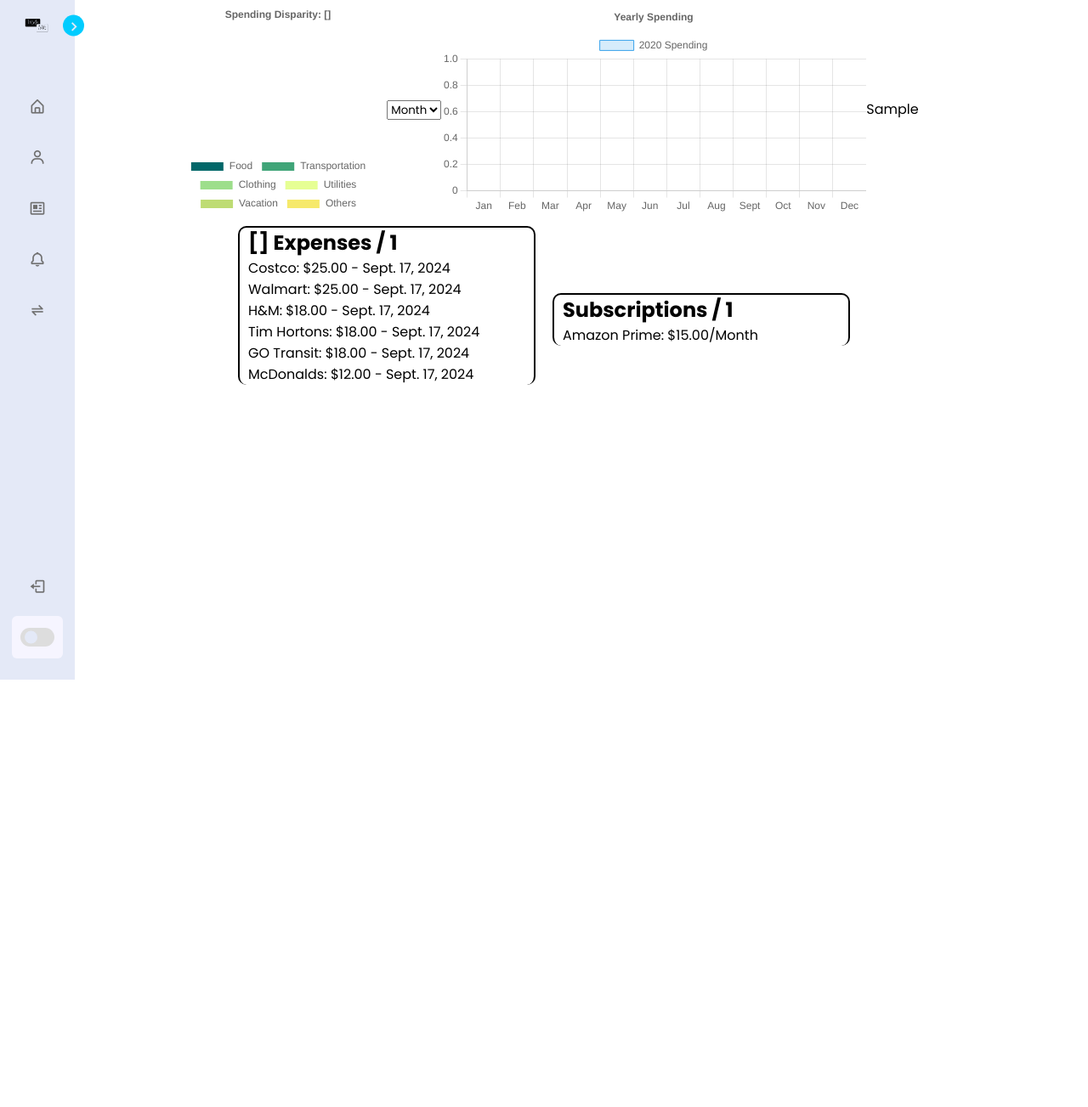
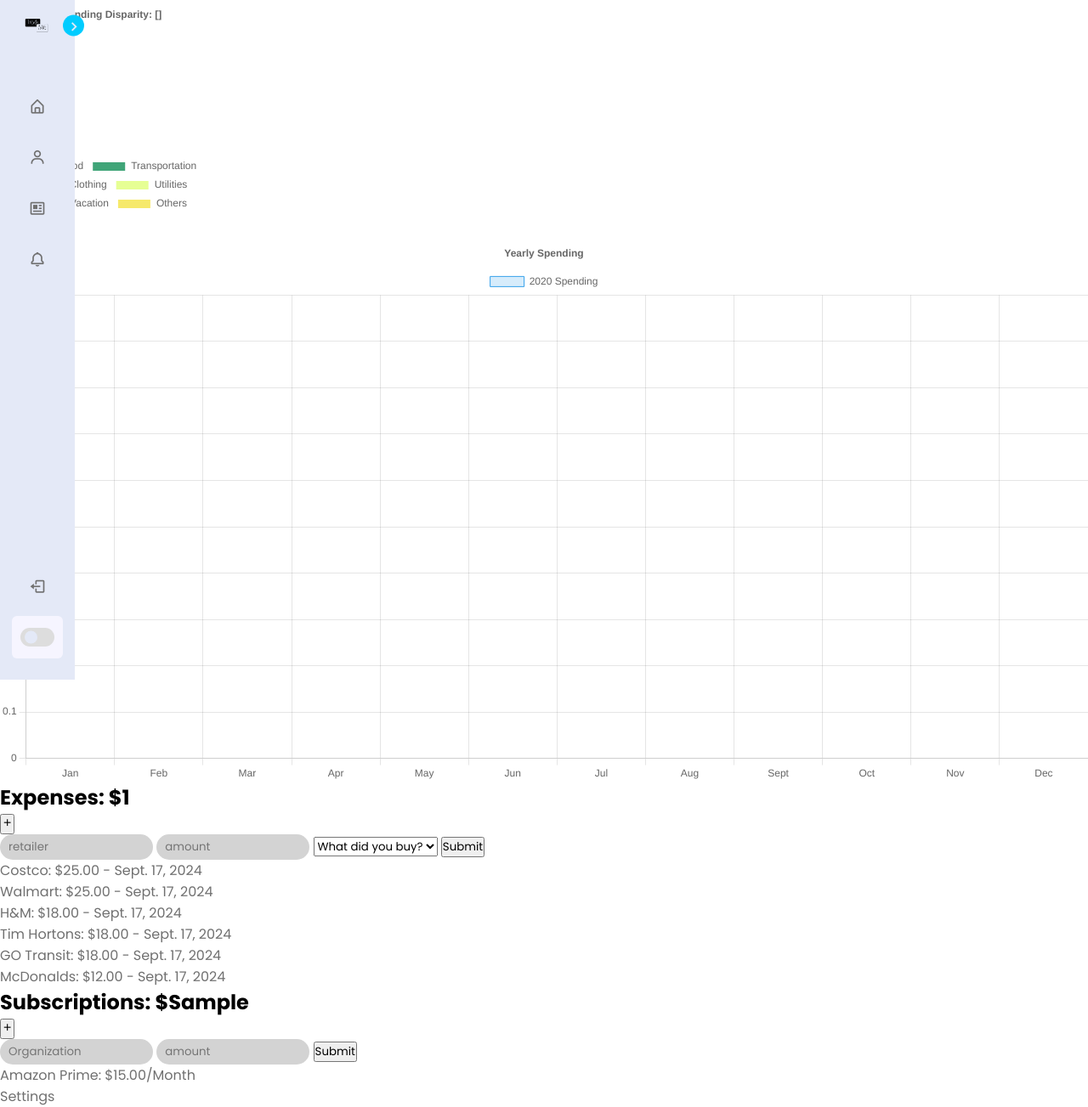
Before and after one commit to prithvipat/TrackME, a Django app: template TrackME/templates/profile.html in a window 1280 px wide. Shown: the whole page at 85% size. Before the commit the page ends 800 px from the top, so only its background shows below. Run offline with Django 5.2, Linux system fonts and the light colour scheme; data comes from the database, SQL or seed files in the repository; the template is opened without the code that fills it: values that come from a table or form of the project are taken from there, most other values are stand-ins (such as "Sample title", 1, 10 or a date in 2020).

Commit message:
Update profile.html

```diff
--- a/TrackME/templates/profile.html
+++ b/TrackME/templates/profile.html
@@ -8,7 +8,7 @@
     <script src="https://cdn.jsdelivr.net/npm/chart.js"></script>
     <link href='https://unpkg.com/boxicons@2.1.4/css/boxicons.min.css' rel='stylesheet'>
     <script src="https://ajax.googleapis.com/ajax/libs/jquery/3.5.1/jquery.min.js"></script>
-    <link rel="stylesheet" href="{% static 'css/profile.css' %}">
+    <link rel="stylesheet" href="{% static 'css/playground.css' %}">
 
 </head>
 <body>
@@ -51,12 +51,6 @@
                             <span class="text nav-text">Account Actions</span>
                         </a>
                     </li>
-                    <li class="nav-link">
-                        <a href="/transaction">
-                            <i class='bx bx-transfer-alt icon'></i>
-                            <span class="text nav-text">Transaction</span>
-                        </a>
-                    </li>
                 </ul>
             </div>
             <div class="bottom-content">
@@ -76,7 +70,6 @@
                         <span class="switch"></span>
                     </div>
                 </li>
-
             </div>
         </div>
     </nav>
@@ -98,8 +91,6 @@
                 <canvas id='yearly-bar-chart' width=500></canvas>
             </div>
 
-            <p>{{food_budget}}</p>
-
         </div>
 
         <div class='these-budgets'>
@@ -108,7 +99,7 @@
             {% if food > 0 %}
             <p>Food-Budget: &nbsp &nbsp &nbsp &nbsp &nbsp  ${{this_dicts.Food}} | ${{food}}</p>
             {% endif%}
-            {% if clothes > 0 %}
+            {% if clothes > 0%}
             <p>Clothing-Budget: &nbsp &nbsp ${{this_dicts.Clothing}} | ${{clothes}}</p>
             {% endif%}
             {% if transport > 0 %}
@@ -126,25 +117,52 @@
 
             <div class='transactions_made'>
                 <ul class = 'hh'>
-                    <h2>{{this_month}} Expenses / {{num_transactions}} </h2>
+                    <h2>Expenses: ${{total_monthly}} </h2>
+                    <button class='plus_button'><i id='add_transaction' class='bx bx-plus'></i></button>
+                    <form action="" method='POST'>
+                        {% csrf_token %}
+                        <input type="hidden" name='action' value='Transaction'>
+                        <input class='add_transaction' type="text" placeholder='retailer' name='retail'>
+                        <input class='add_transaction' type="text" placeholder='amount' name='amount'>
+                        <select class='add_transaction' name="category">
+                            <option value="0">What did you buy?</option>
+                            <option value="1">Food</option>
+                            <option value="2">Transportation</option>
+                            <option value="3">Clothing</option>
+                            <option value="4">Utilities</option>
+                            <option value="5">Vacation</option>
+                            <option value="6">Others</option>
+                        </select>
+                        <button class='add_transaction' type='submit'>Submit</button>
+                    </form>
                     {% for t in transactions %}
-                    <li class='jj'><a class='delete_link' href="{% url 'delete_transactions' t.transaction_id %}"><p>{{t.retailer}}: ${{t.amount}} - {{t.date}} </p></a></li>
+                    <li class='jj'><a class='delete_link' href="{% url 'delete_transactions' t.transaction_id %}">{{t.retailer}}: ${{t.amount}} - {{t.date}}</a></li>
                     {% endfor %}
                 </ul>
             </div>
 
             <div class='subscriptions_made'>
                 <ul class='hh'>
-                    <h2 class='headers'>Subscriptions / {{num_subscriptions}}</h2>
-                    <div class='hh2'>
+                    <h2 class='headers'>Subscriptions: ${{monthly_subs}}</h2>
+                    <button class='plus_button'><i id='add_subsscription' class='bx bx-plus'></i></button>
+                    <form action="" method='POST'>
+                        {% csrf_token %}
+                        <input type="hidden" name='action' value='Subscription'>
+                        <input class='add_subsscription' type="text" placeholder='Organization' name='organization'>
+                        <input class='add_subsscription' type="text" placeholder='amount' name='amount'>
+                        <button class='add_subsscription' type='submit'>Submit</button>
+                    </form>
                     {% for i in subscriptions %}
-                        <li class='jj'><a class='delete_link' href="{% url 'delete_subscription' i.organization %}"><p>{{i.organization}}: ${{i.price}}/Month </p></a></li>
+                    <li class='jj'><a class='delete_link' href="{% url 'delete_subscription' i.organization %}">{{i.organization}}: ${{i.price}}/Month</a></li>
                     {% endfor %}
-                    </div>
                 </ul>
             </div>
         </div>
     </div>
+
+    <a class='settings' href="/settings">Settings</a>
+
+
     <script>
         // Pie / Doughnut Chart
         var ctx = document.getElementById('pie-chart').getContext('2d');
@@ -188,7 +206,7 @@
         // Dropdown menu code to change pie chart into yearly distribution or monthly
         const change = document.getElementById('time');
         change.addEventListener('change', function() {
-            if (change.value === 'year') {
+            if (change.value === 'year') { // Yearly Dataset
                 pieChart.data.datasets[0].data = [
                     {{ percentage_yearly.Food }},
                     {{ percentage_yearly.Transportation }},
@@ -200,7 +218,7 @@
                 pieChart.options.plugins.title.text = 'Spending Disparity: {{this_year}}';
             }
 
-            else {
+            else { // Monthly Dataset
                 pieChart.data.datasets[0].data = [
                     {{ categories.Food }},
                     {{ categories.Transportation }},
@@ -211,6 +229,7 @@
                 ];
                 pieChart.options.plugins.title.text = 'Spending Disparity: {{this_month}} {{ this_year }}';
             }
+
             pieChart.update();
         });
 
@@ -266,6 +285,7 @@
     </script>
 
     <script>
+
         const body = document.querySelector('body'),
         sidebar = body.querySelector('nav'),
         toggle = body.querySelector(".toggle"),
@@ -286,9 +306,12 @@
       const savedTheme = localStorage.getItem('theme');
       if (savedTheme) {
           document.body.classList.add(savedTheme);
+
           if (savedTheme === 'dark') {
               modeText.innerText = "Light mode";
-          } else {
+          }
+
+          else {
               modeText.innerText = "Dark mode";
           }
       }
@@ -300,12 +323,37 @@
           document.body.classList.remove("dark");
           localStorage.setItem('theme', '');
           modeText.innerText = "Dark mode";
-      } else {
+      }
+
+      else {
           document.body.classList.add("dark");
           localStorage.setItem('theme', 'dark');
           modeText.innerText = "Light mode";
       }
   });
+
+    </script>
+
+    <script>
+
+        let transaction = document.getElementById('add_transaction');
+        let elementArray = document.getElementsByClassName('add_transaction');
+
+        transaction.addEventListener('click', () => {
+            for (let i = 0; i < elementArray.length; i++) {
+                elementArray[i].style.display = 'inline-block';
+            }
+        });
+
+        let subscription = document.getElementById('add_subsscription');
+        let elementArray2 = document.getElementsByClassName('add_subsscription');
+
+        subscription.addEventListener('click', () => {
+            for (let i = 0; i < elementArray.length; i++) {
+                elementArray2[i].style.display = 'inline-block';
+            }
+        });
+
     </script>
 
 </body>
```
Lines whose indentation alone changed are shown as unchanged.
